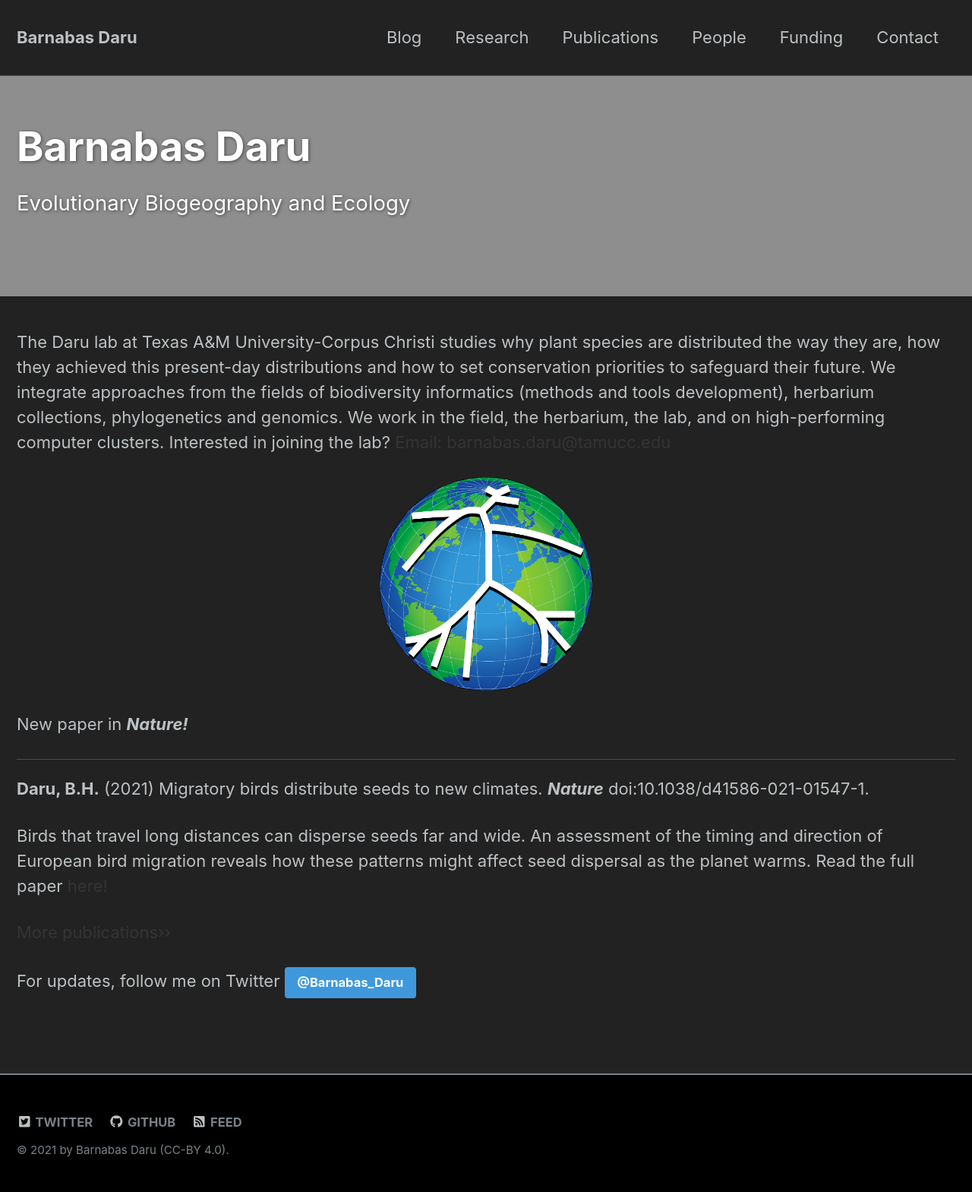
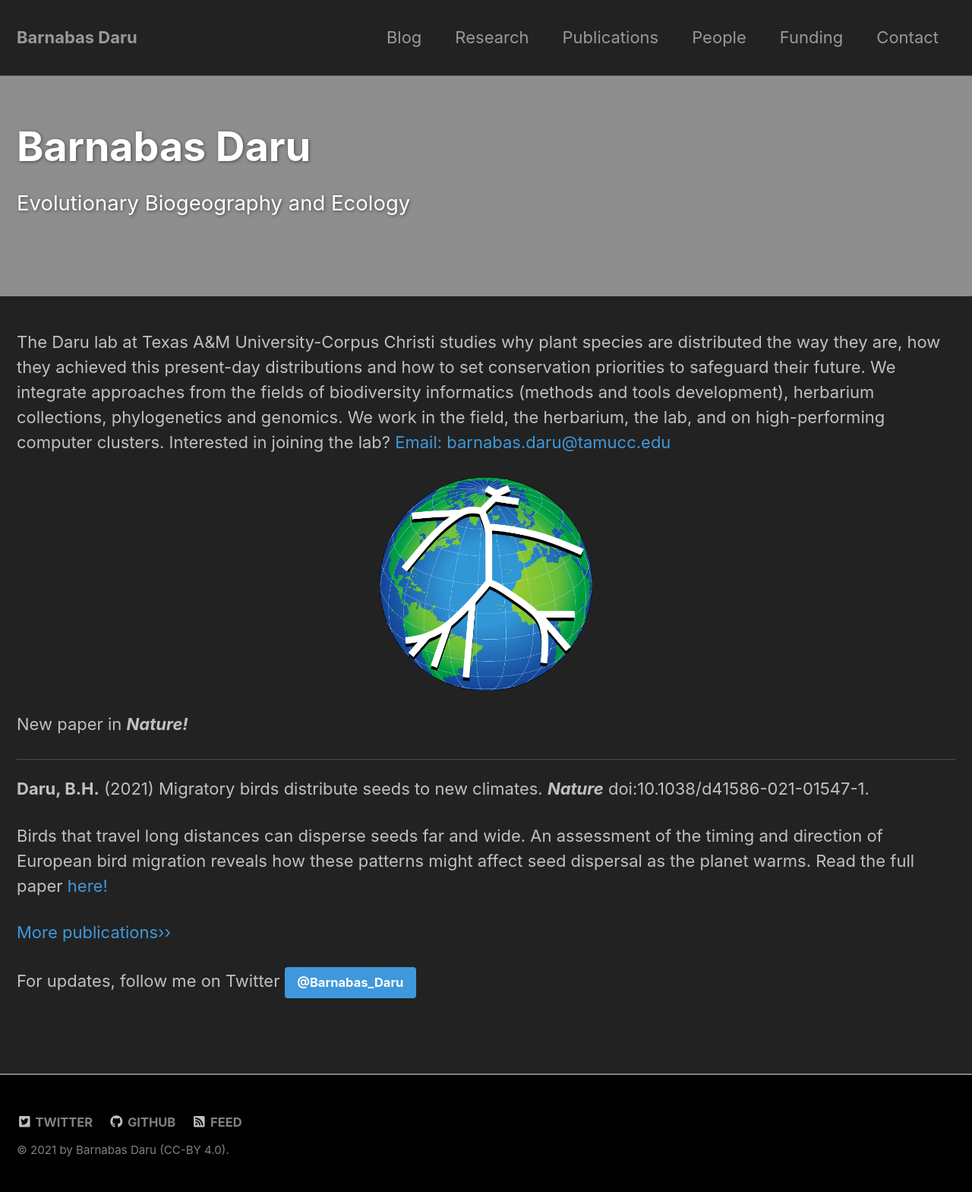
Before and after one commit to darunabas/darulab.github.io, a Jekyll site: the page built from index.html, in a window 1280 px wide. Shown: the whole page at 76% size. Built offline with Jekyll 4.4.1, drawn with Linux system fonts in a browser that asks for light colours; nearby versions of some CDN libraries; the list of posts is cut into pages by our own code.

Commit message:
Update _config.yml

```diff
--- a/_config.yml
+++ b/_config.yml
@@ -21,7 +21,7 @@
   Google search results) and in your feed.xml site description.
 twitter_username: Barnabas Daru
 github_username: darunabas
-minimal_mistakes_skin: dirt
+minimal_mistakes_skin: default
 search: # true
 
 # Build settings
```
